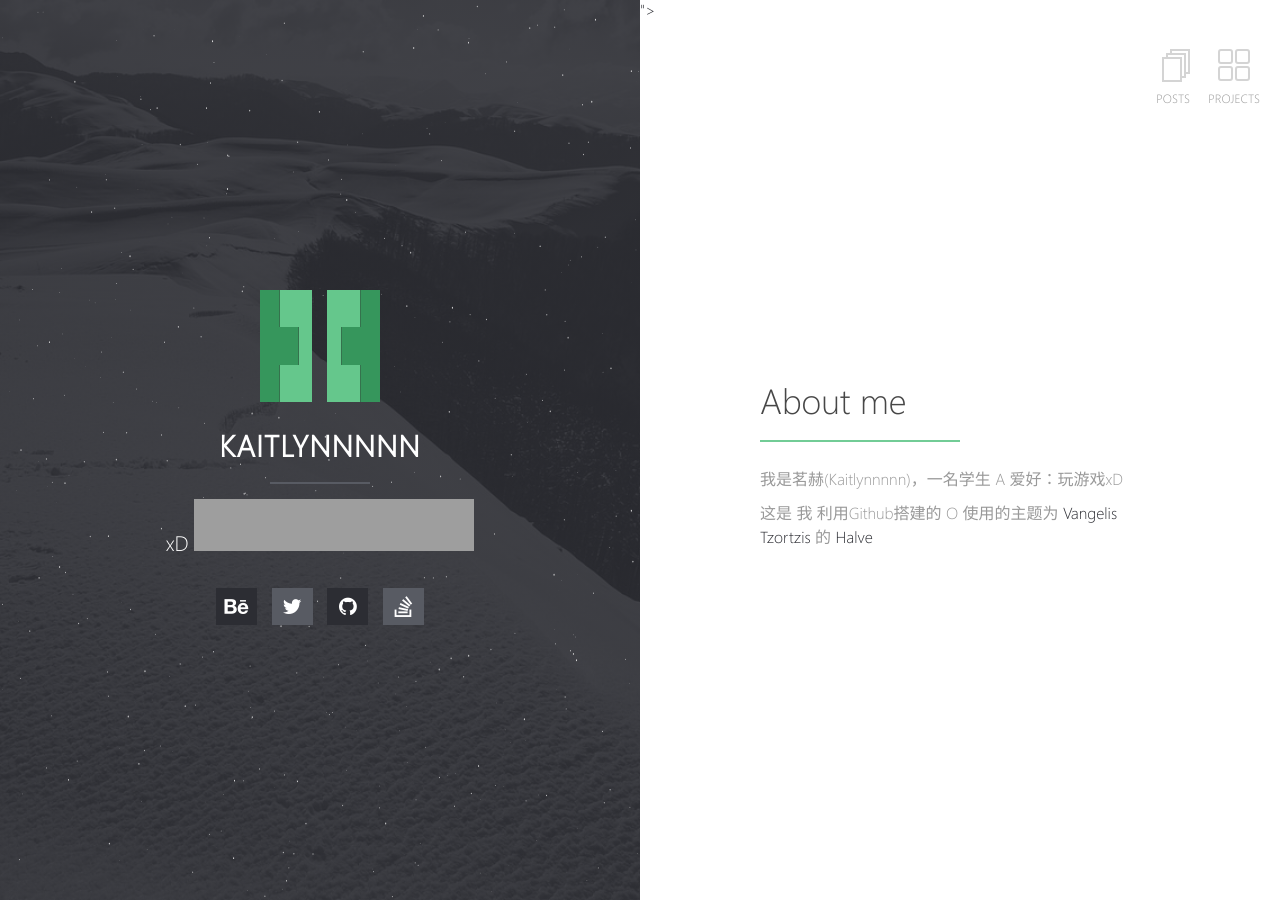
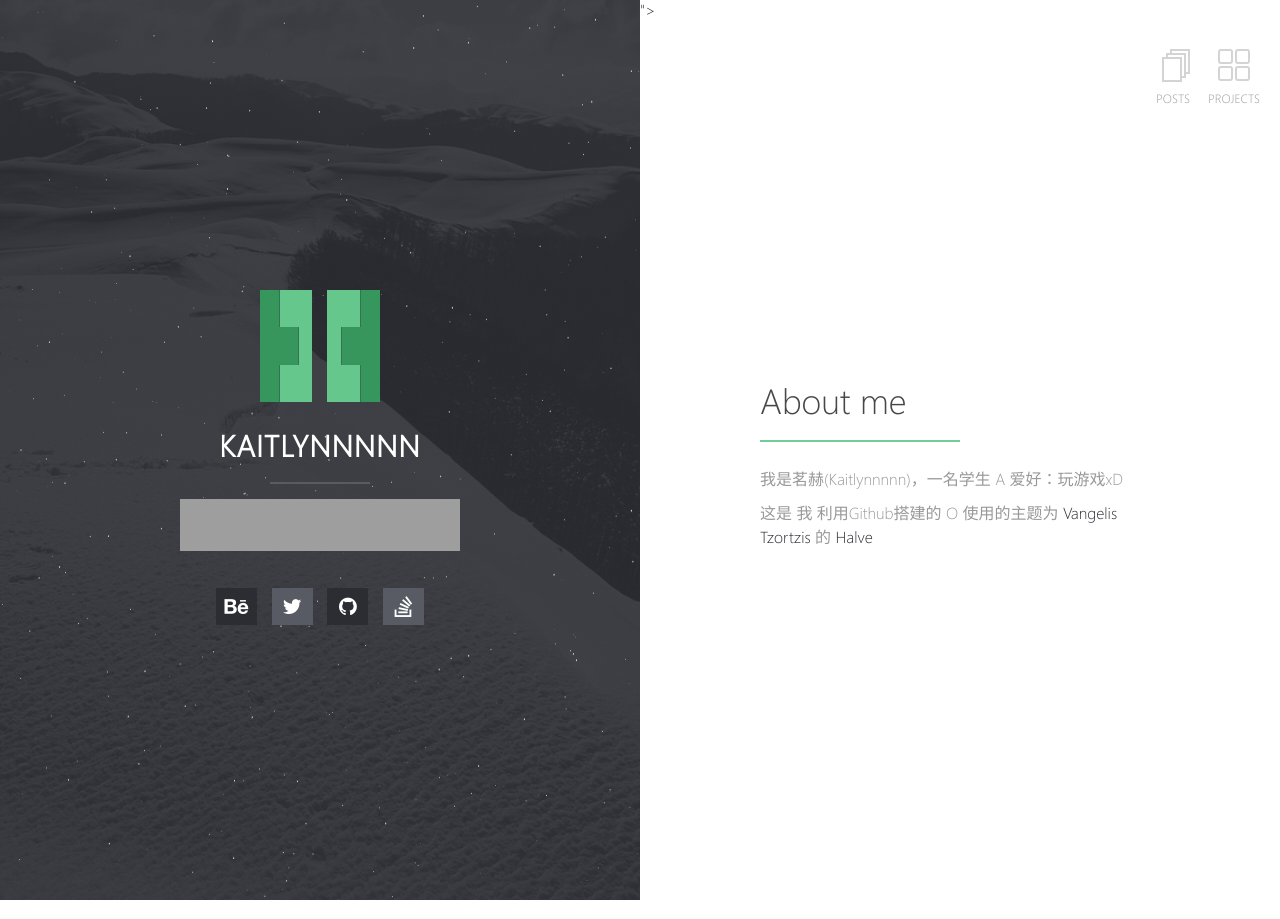
Before and after one commit to TolgaTatli/Halve, a Jekyll site: the page built from index.md, in a window 1280 px wide. Built offline with Jekyll 4.4.1, drawn with Linux system fonts in a browser that asks for light colours; our own code applies the rules of GitHub Pages for plain Markdown files; grey boxes are pictures that could not be loaded.

Commit message:
Update _config.yml

```diff
--- a/_config.yml
+++ b/_config.yml
@@ -1,6 +1,6 @@
 # Site
 title: Kaitlynnnnn
-description: xD <iframe frameborder="no" border="0" marginwidth="0" marginheight="0" width=280 height=52 src="//music.163.com/outchain/player?type=0&id=454594442&auto=1&height=32"></iframe>
+description: <iframe frameborder="no" border="0" marginwidth="0" marginheight="0" width=280 height=52 src="//music.163.com/outchain/player?type=0&id=454594442&auto=1&height=32"></iframe>
 url: https://Kaitlynnnnn.github.io
 logo: halve.png                                       # Site logo
 locale: en_US
```
